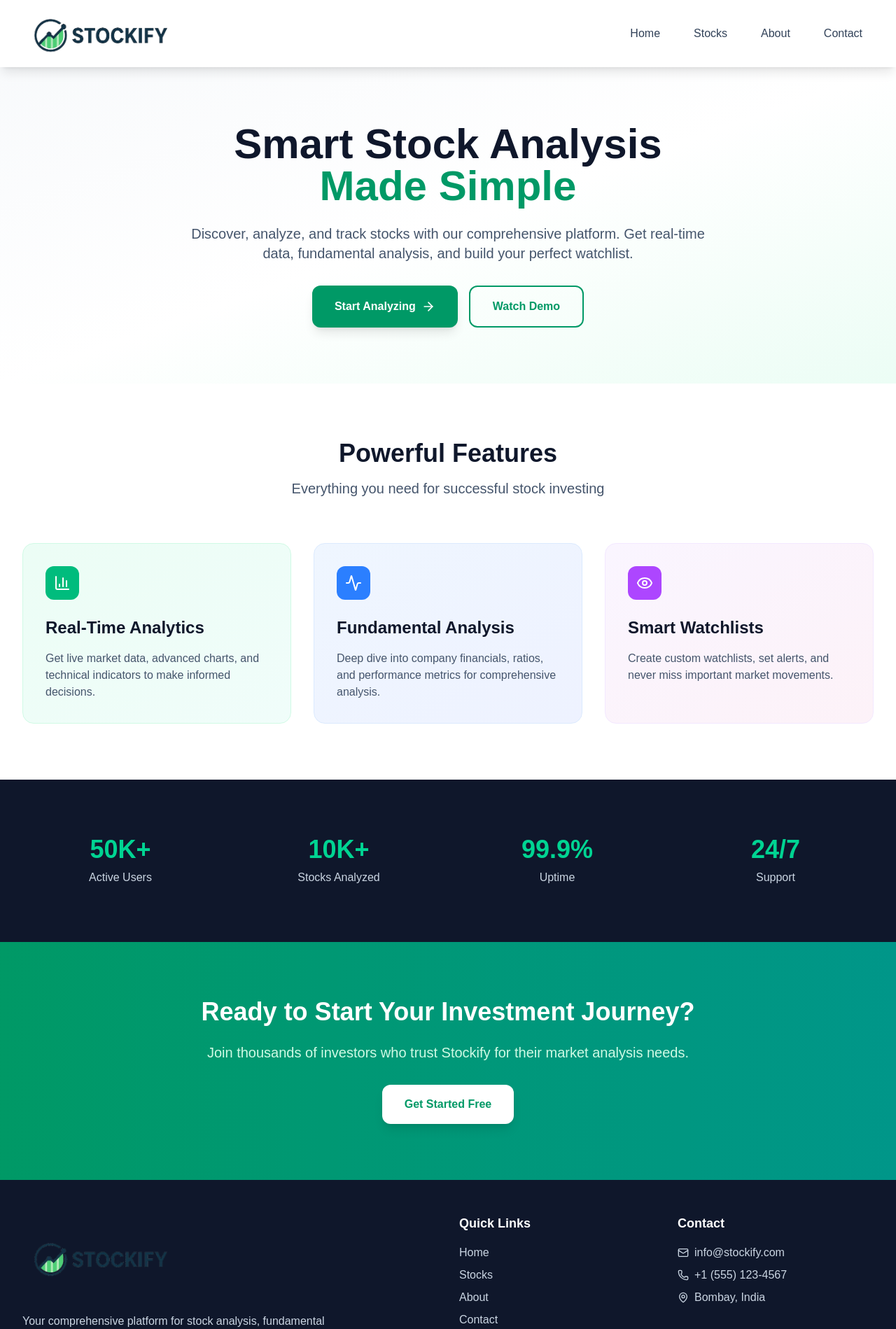
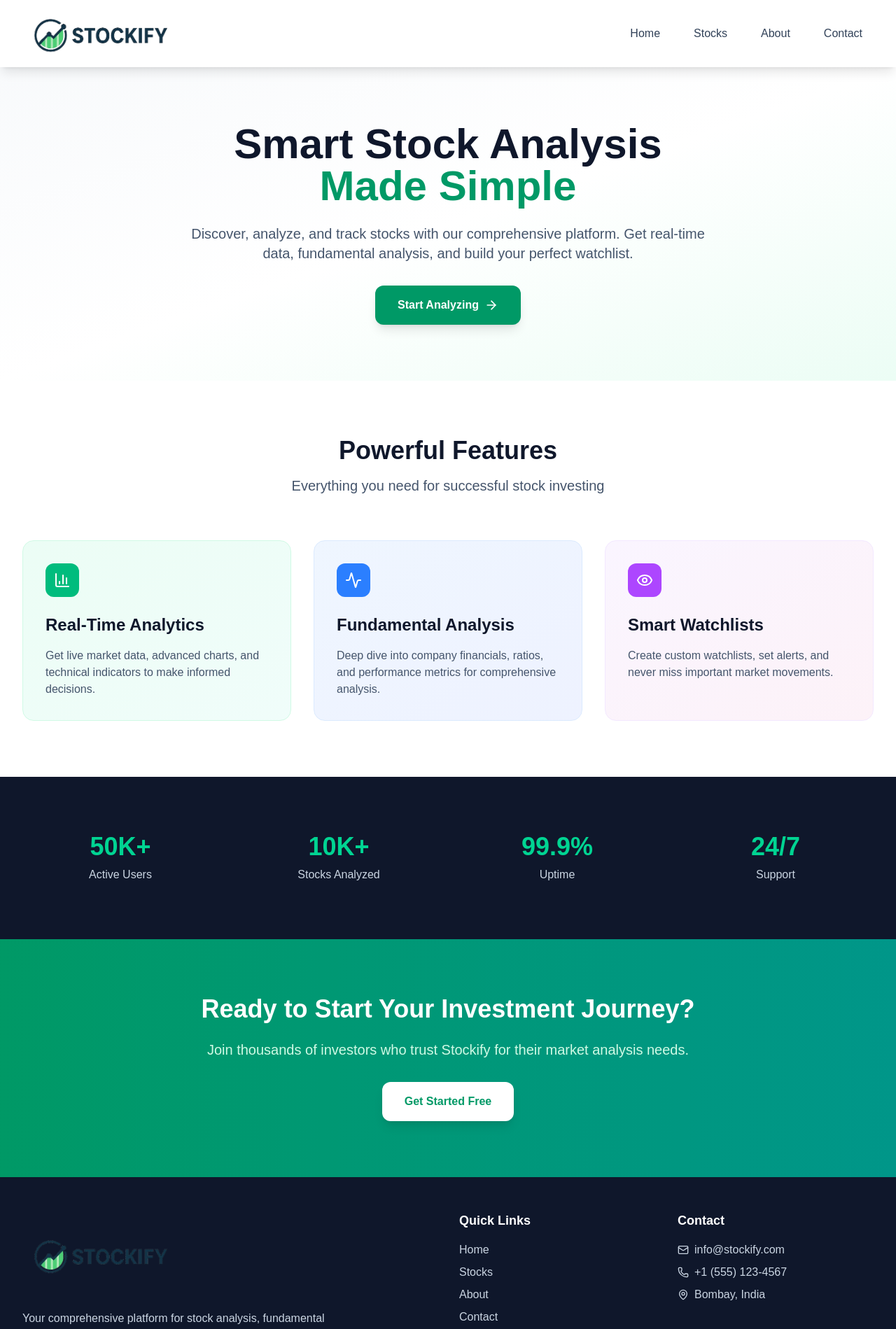
Before and after one commit to dhaval-patil21/Stockify, a Next.js app: page / in a window 1280 px wide. Shown: the top 1899 px of the page at 70% size. Built offline with nearby package versions, Linux system fonts and the light colour scheme.

Commit message:
first commit

```diff
--- a/src/components/Footer.tsx
+++ b/src/components/Footer.tsx
@@ -9,7 +9,7 @@ const Footer = () => {
   const [currenthref,setCurrenthref] = useState("")
 
   const navigation = [
-    { name: "Home", href: "/home" },
+    { name: "Home", href: "/" },
     { name: "Stocks", href: "/stocks" },
     { name: "About", href: "/about" },
     { name: "Contact", href: "/contact" },
@@ -56,12 +56,12 @@ const Footer = () => {
             <ul className="space-y-2">
               {navigation.map((item) => (
                 <li key={item.name}>
-                  <button
+                  <Link
                     onClick={() => setCurrenthref(item.href)}
                     className="text-slate-300 hover:text-emerald-400 transition-colors"
                   >
                     {item.name}
-                  </button>
+                  </Link>
                 </li>
               ))}
             </ul>
--- a/src/pages/Home/HeroSection.tsx
+++ b/src/pages/Home/HeroSection.tsx
@@ -29,9 +29,9 @@ const HeroSection = () => {
                 <span>Start Analyzing</span>
                 <ArrowRight className="w-5 h-5" />
               </Link>
-              <button className="border-2 border-emerald-600 text-emerald-600 px-8 py-4 rounded-xl font-semibold hover:bg-emerald-600 hover:text-white transition-all duration-300">
+              {/* <Link className="border-2 border-emerald-600 text-emerald-600 px-8 py-4 rounded-xl font-semibold hover:bg-emerald-600 hover:text-white transition-all duration-300">
                 Watch Demo
-              </button>
+              </Link> */}
             </div>
           </div>
         </div>
```
